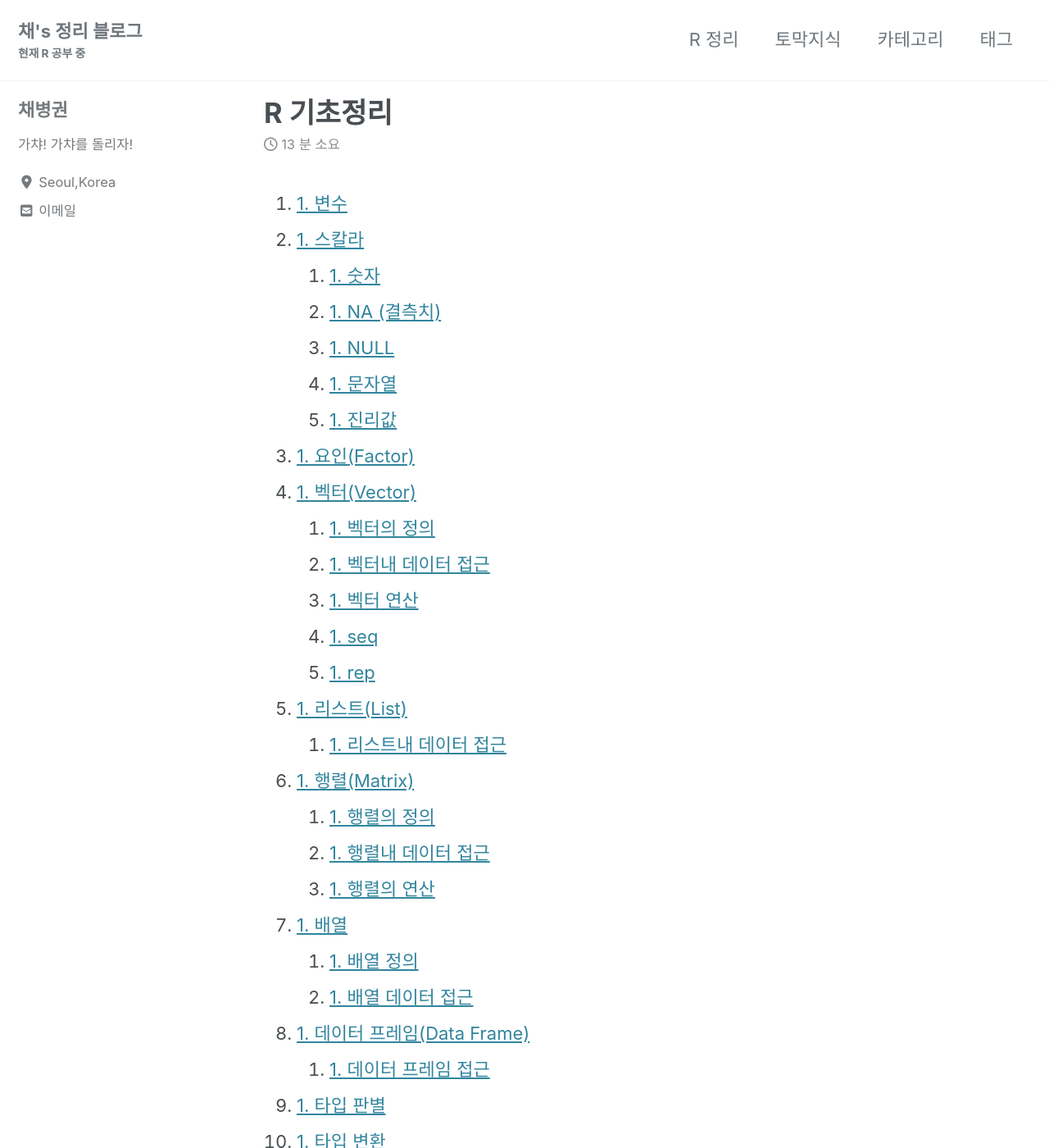
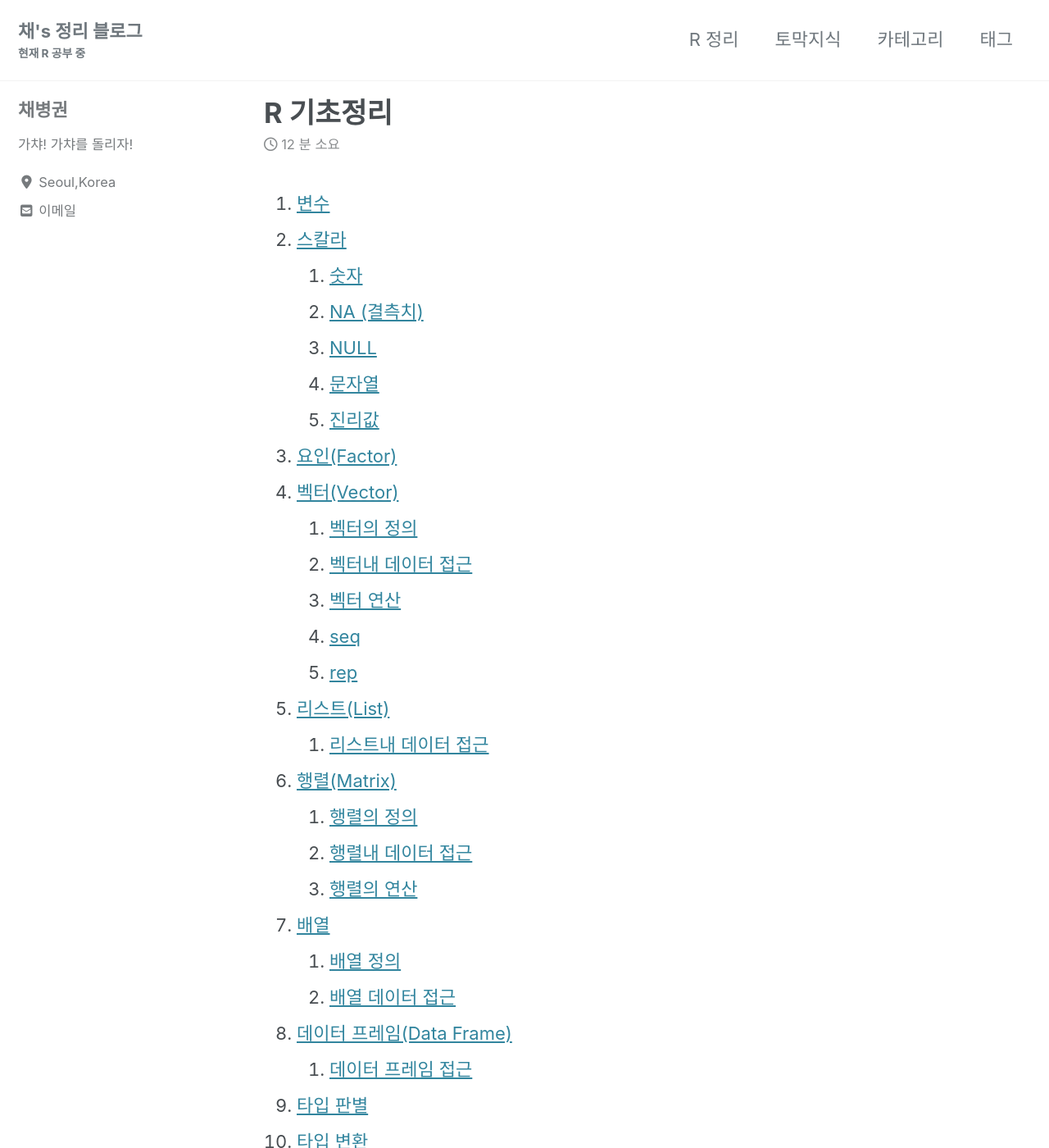
Before and after one commit to ByeongGwonChae/mynotebook, a Jekyll site: the page built from _posts/2020-01-01-R-first-note.md, in a window 1280 px wide and 1400 px high. Shown: the whole window at 82% size. Built offline with Jekyll 4.4.1, drawn with Linux system fonts in a browser that asks for light colours; cached includes are drawn as plain includes; nearby versions of some CDN libraries; some of the changed text lies outside the part shown.

Commit message:
Update 2020-01-01-R-first-note.md

```diff
--- a/_posts/2020-01-01-R-first-note.md
+++ b/_posts/2020-01-01-R-first-note.md
@@ -8,25 +8,25 @@ tag:
 1. 목차
 {:toc}
 
-# 1. 변수
+1. # 변수
 첫글자는 문자 또는 ‘.’ 으로 시작해야한다.<br>
 변수에 값을 할당할때는 <- 또는 <<- 또는 =[^1]를 사용한다.
-# 1. 스칼라
+1. # 스칼라
 R의 기본형은 벡터이므로 스칼라는 길이 1의 벡터로 볼 수 있다.<br>
 그러나 실제로는 편하게 스칼라 자료라고 생각해도 큰 문제는 없다.
-##    1. 숫자
+    1. ## 숫자
 정수, 부동 소수 등이 자연스럽게 지원된다
-##    1. NA (결측치)
+    1. ## NA (결측치)
 만약 데이터에 값이 존재하지 않는다면 NA로 표시할 수 있다.<br>
 예를들어 4명의 시험점수가 있을 때 그 점수가 각각 80, 90, 75 이지만 4번째 사람의 점수를 모른다면 NA로 표현한다.
 is.na() 함수로 확인할 수 있다
-##    1. NULL
+    1. ## NULL
 NULL은 NULL객체를 뜻하는데, 변수가 초기화 되지 않은 경우 등에 사용할 수 있다. 이는 NA와 구분하여 생각해야한다.<br>
 어떤 변수에 NULL이 할당되었는지는 is.null()을 사용하여 판단할 수 있다.
-##    1. 문자열
+    1. ## 문자열
 R은 C 등의 언어에서 볼 수 있는 한개 문자에 대한 데이터 타입은 없다. 대신 문자열로 모든 것을 처리한다.<br>
 문자열은 ‘this is string’ 또는 “this is string” 과 같이 어느 따옴표로 묶어도 된다.
-##    1. 진리값
+    1. ## 진리값
 __1) TRUE, T는 모두 참값을 말한다.  FALSE, F 는 거짓을 말한다.__
   좀 더 엄밀히 말하면 TRUE, FALSE는 예약어(reserved words)이며 T, F는 각각 TRUE와 FALSE로 초기화된 전역 변수이다.
   따라서 다음과 같이 T에 FALSE를 할당하는 것이 가능한 반면 TRUE에는 FALSE를 할당할 수 없다.
@@ -50,7 +50,7 @@ __2) 논리연산자에는 AND, OR, NOT 3가지가 있다.__
 [1] TRUE
 ~~~
 또한 &&, || 는 short-circuit을 지원한다.[^3]
-# 1. 요인(Factor)
+1. # 요인(Factor)
 __범주형(Categorical) 변수__ 를 위한 데이터 타입.
   Factor변수는 nlevels()로 범주의 수를 구할 수 있고, levels()로 범주 목록을 알 수 있다.
   ~~~ R
@@ -88,8 +88,8 @@ Levels: a < b < c
 Levels: a < b < c
 ~~~
 앞서와 달리 Levels에 순서가 < 로 표시되어있음을 볼 수 있다.
-# 1. 벡터(Vector)
-##    1. 벡터의 정의
+1. # 벡터(Vector)
+    1. ## 벡터의 정의
   벡터는 다른 프로그래밍 언어에서 흔히 보는 배열의 개념으로, 다음과 같이 c() 안에 원하는 인자들을 나열하여 정의한다.
   ~~~ R
 > (x<-c(1,2,3,4,5))
@@ -110,7 +110,7 @@ Levels: a < b < c
 > x <- c (1 , 3 , 4) #벡터의 각 셀에는 이름을 부여할 수 있다. names()에 원하는 이름을 벡터로 넘겨주면 된다.
 > names(x) <- c("kim","seo","park")
 ~~~
-##    1. 벡터내 데이터 접근
+    1. ## 벡터내 데이터 접근
   벡터는 [ ] 안에 인덱스를 적어서 각 요소를 가져올 수 있다. 이때, 인덱스는 다른 언어와 달리 1 로 시작한다.
   또 ‘-인덱스’ 와 같이 음수의 인덱스를 사용해 특정 요소만 제외할 수도 있다.
   벡터의 여러 위치에 저장된 값을 가져오려면 ‘벡터명[색인 벡터]’의 형식을 사용한다
@@ -155,7 +155,7 @@ NULL
 > NROW ( x ) # NROW ()는 벡터와행렬모두사용가능
 [1] 3
 ~~~
-##    1. 벡터 연산
+    1. ## 벡터 연산
 %in% 연산자는 어떤 값이 벡터에 포함되어있는지를 알려준다
   ~~~ R
 > 'a' %in% c('a','b','c')
@@ -175,7 +175,7 @@ NULL
 > setequal(c('a','b','c'), c('a','b','c','c'))
 [1] TRUE
 ~~~
-##    1. seq
+    1. ## seq
 1부터 31까지의 숫자를 저장한 벡터를 표현하려면 c(1, 2, 3, ..., 31)과 같이 숫자를 모두 나열해야한다. 이러한 번거로운 일을 피하기 위해 seq()함수를 쓸 수 있다. seq(시작값, 마지막값, 증가치)의 형태로 호출하면 된다. 이때 증가치는 생략가능하다.
   ~~~ R
 > seq(1,5)
@@ -186,7 +186,7 @@ NULL
 > 1:5
 [1] 1 2 3 4 5
 ~~~
-##    1. rep
+    1. ## rep
 특정 값들이 반복된 벡터를 손쉽게 만드려면 rep()를 사용한다. 다음은 1, 2를 총 5회 반복한 벡터를 만드는 예이다.
   ~~~ R
 > rep(1:2, 5)
@@ -195,7 +195,7 @@ NULL
 > rep(1:2, each=5)
 [1] 1 1 1 1 1 2 2 2 2 2
 ~~~
-# 1. 리스트(List)
+1. # 리스트(List)
   리스트는 다른언어에서 흔히 보는 해싱 또는 딕셔너리에 해당하며, (키, 값) 형태의 데이터를 담는 연관 배열(associative array)이다
   4.1 리스트의 정의
   리스트는 list(키=값, 키=값, ...) 형태로 데이터를 나열해 정의한다.
@@ -220,7 +220,7 @@ $b
 $b$val
 [1] 1 2 3 4
 ~~~
-##    1. 리스트내 데이터 접근
+    1. ## 리스트내 데이터 접근
 앞에서 본바와 같이 리스트를 출력해보면 ‘$키’ 형태로 각 키들이 나열된다. 데이터는 ‘리스트 변수명$키’와 같이 접근한다. 또는 각 요소를 순서대로 ‘리스트변수[[인덱스]]’와 같이 접근할 수도 있다.
   ~~~ R
 > (x <- list(name="foo", height=c(1,3,5)))
@@ -241,9 +241,9 @@ $height
 [1] 1 3 5
 #보다시피 x[1]는 ‘(name, foo)’ 를 갖고 있는 리스트를 반환한다.
 ~~~
-# 1. 행렬(Matrix)
+1. # 행렬(Matrix)
 벡터와 마찬가지로 행렬에는 한가지 유형의 스칼라만 저장할 수 있다.
-##    1. 행렬의 정의
+    1. ## 행렬의 정의
 행렬은 matrix( )를 사용해 표현한다. 다음은 1, 2, 3, 4, 5, 6, 7, 8, 9로 구성된 3행 3열의 행렬을 만드는 방법이다.
   ~~~ R
 > matrix(c(1:9),nrow=3)
@@ -265,7 +265,7 @@ $height
 #행렬의 행과 열에 명칭을 부여하고 싶다면 dimnames()를 사용한다.
 > matrix(c(1:9),nrow=3, dimnames=list(c('item1','item2','item3'), c('feature1','feature2','feature3')))
 ~~~
-##    1. 행렬내 데이터 접근
+    1. ## 행렬내 데이터 접근
 ~~~ R
 행렬의 각 요소는 ‘행렬이름[행인덱스, 열인덱스]’로 접근할 수 있다. 이 때, 인덱스는 벡터의 경우와 마찬가지로 1부터 시작한다.
   > (x <- matrix(c(1:9),ncol=3))
@@ -296,7 +296,7 @@ $height
 feature1 feature2 feature3
        1        4        7
 ~~~
-##    1. 행렬의 연산
+    1. ## 행렬의 연산
   ~~~ R
 > (x <- matrix(c(1:9),nrow=3))
    [,1] [,2] [,3]
@@ -359,8 +359,8 @@ feature1 feature2 feature3
 > nrow(x)
 [1] 2
 ~~~
-# 1. 배열
-##    1. 배열 정의
+1. # 배열
+    1. ## 배열 정의
 matrix가 2차원 행렬이라면 배열(array)은 n차원 행렬이다. 예를들어 3x4 matrix는 다음과 같이 array를 사용해 표현할 수 있다.
   ~~~ R
 > matrix(1:12, ncol=4)
@@ -388,7 +388,7 @@ matrix가 2차원 행렬이라면 배열(array)은 n차원 행렬이다. 예를
 [1,]    9   11
 [2,]   10   12
 ~~~
-##    1. 배열 데이터 접근
+    1. ## 배열 데이터 접근
 행렬의 경우와 유사한 방식으로 각 요소에 접근할 수 있다. 또, 배열의 차원은 dim() 함수를 통해 알 수 있다
   ~~~ R
 > (x<-array(1:12,dim=c(2,2,3)))
@@ -413,7 +413,7 @@ matrix가 2차원 행렬이라면 배열(array)은 n차원 행렬이다. 예를
 > dim(x)
 [1] 2 2 3
 ~~~
-# 1. 데이터 프레임(Data Frame)
+1. # 데이터 프레임(Data Frame)
 데이터 프레임은 R에서 가장 중요한 자료형이다. 데이터 프레임은 행렬과 마찬가지의 모습을 하고 있지만 행렬과 달리 다양한 변수, 관측치(observations), 범주 등을 표현하기 위해 특화되어있다.
 data.frame() 을 사용해 정의한다
   ~~~ R
@@ -442,7 +442,7 @@ data.frame() 을 사용해 정의한다
 4 4  8 F 12
 5 5 10 M 15
 ~~~
-##    1. 데이터 프레임 접근
+    1. ## 데이터 프레임 접근
   ~~~ R
 > d$x
 [1] 1 2 3 4 5
@@ -501,12 +501,12 @@ data.frame() 을 사용해 정의한다
 2 5 8
 3 6 9
 ~~~
-# 1. 타입 판별
+1. # 타입 판별
 데이터를 처리하기 위해 여러 함수를 호출하다보면 반환된 결과의 타입이 무엇인지 분명하지 않을때가 있다. 이때는 다음과 같이 class()를 사용할 수 있다.
 또는 str()문으로도 확인해 볼수 있다.
 벡터와 행렬의 결과가 유사해보이지만 벡터의 경우 차원이 [1:2](1차원에 값이 2개)라고 표시되어있는 반면, 행렬은 차원이 [1:2, 1](2차원이고 2행 1열)로 표시되어 있는 점이 다르다.
 is.factor, is.numeric (숫자 벡터), is.character(문자열 벡터), is.matrix, is.data.frame 등의 ‘is.\*’ 형태의 함수들을 사용해 데이터의 타입을 확인 할 수 있다. 다음 코드에 몇가지 예를 보였다.
-# 1. 타입 변환
+1. # 타입 변환
 타입간의 변환은 각 타입에 인자로 변환할 데이터를 넘기거나, ‘as.\*’ 종류의 함수를 사용하여 수행할 수 있다.
 다음은 행렬을 data.frame()의 인자로 넘겨 데이터 프레임으로 형변환 하는 예이다.
   ~~~ R
```
